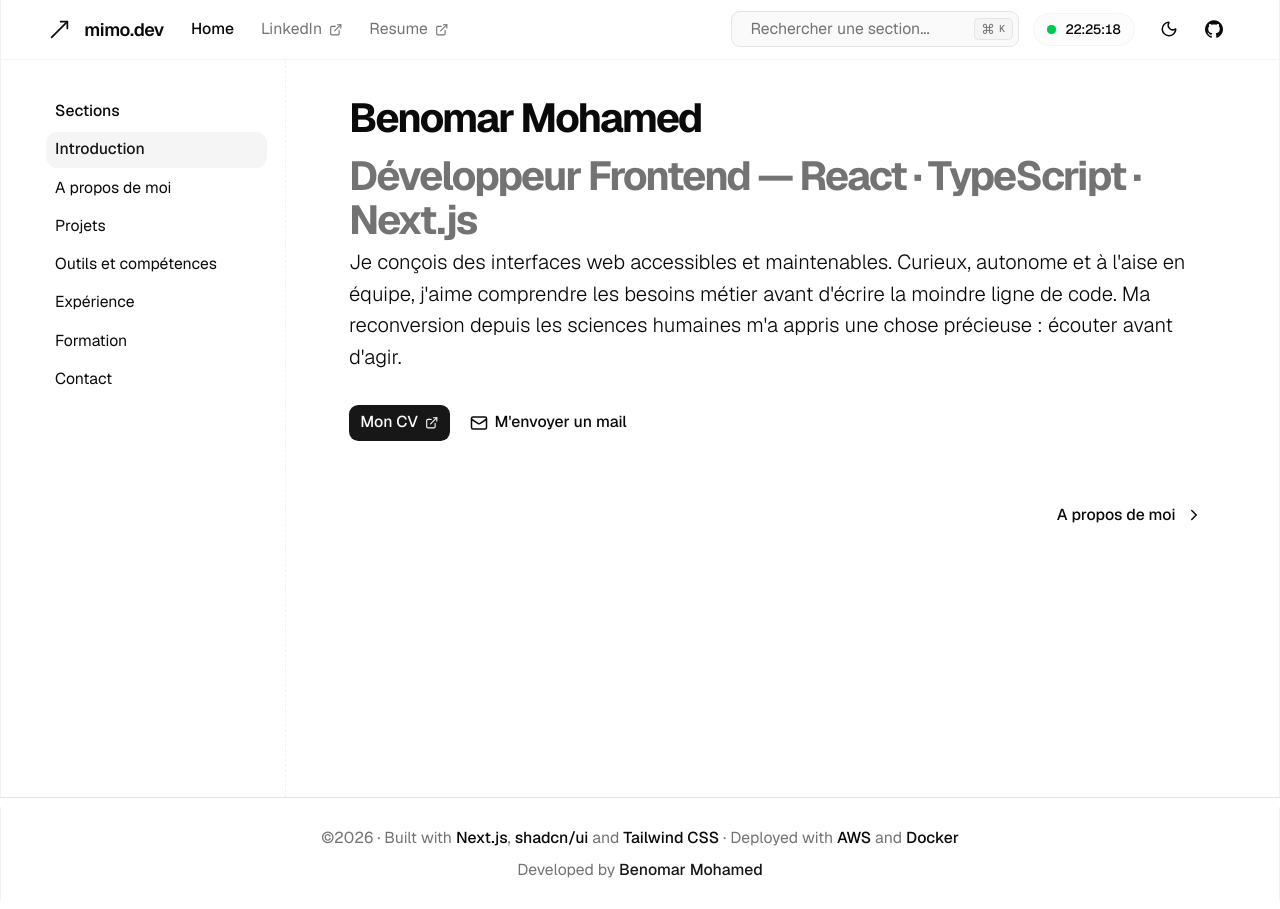
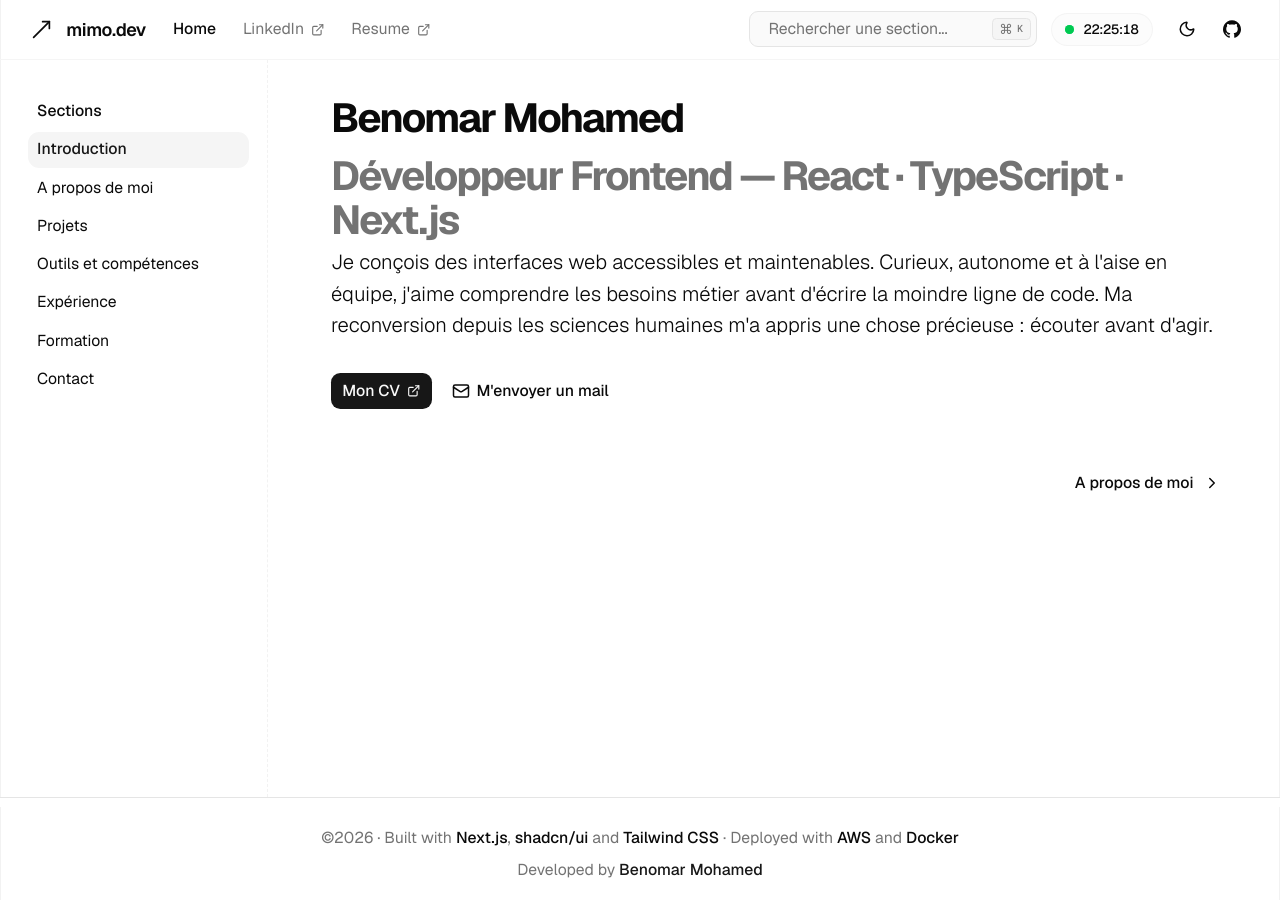
Before and after one commit to Phfyx/New-Portfolio, a Next.js app: page / in a window 1280 px wide. Built offline with nearby package versions, Linux system fonts and the light colour scheme.

Commit message:
FIX:padding sur le pager

```diff
--- a/app/globals.css
+++ b/app/globals.css
@@ -135,8 +135,9 @@
 
 @layer utilities {
   .container-wrapper {
-    @apply mx-auto w-full max-w-[1536px] border-x border-border/50;
-    padding-inline: max(1rem, calc((100vw - 1536px) / 2));
+    @apply mx-auto w-full max-w-[1536px];
+    @apply border-x border-border/50;
+    padding-inline: max(0rem, calc((100vw - 1536px) / 2));
   }
 
   .border-grid {
```
